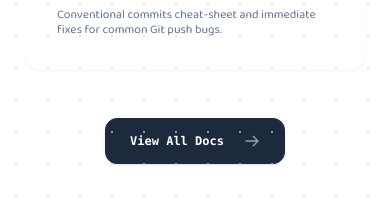
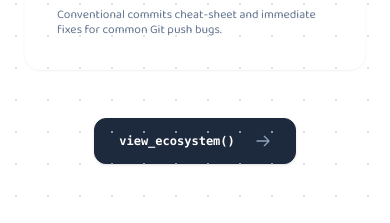
Before and after one commit to lakshan-beast/SyncXel, a React (Vite) app: page / in a window 390 px wide. Shown: the part 3020-3243 px from the top of the page. Built offline with nearby package versions, Linux system fonts and the light colour scheme.

Commit message:
style: Update button text in DocsPreviewSection for improved clarity

```diff
--- a/src/components/DocsPreview.jsx
+++ b/src/components/DocsPreview.jsx
@@ -148,7 +148,7 @@ export default function DocsPreviewSection() {
                 const docs = () =&gt; view_ecosystem();
               </span>
               {/* Mobile view: Clean text */}
-              <span className="lg:hidden text-xs">View All Docs</span>
+              <span className="lg:hidden text-xs">view_ecosystem()</span>
               <HiOutlineArrowRight className="w-4 h-4 text-slate-400 group-hover:translate-x-1.5 transition-transform duration-300" />
             </motion.button>
           </Link>
```
